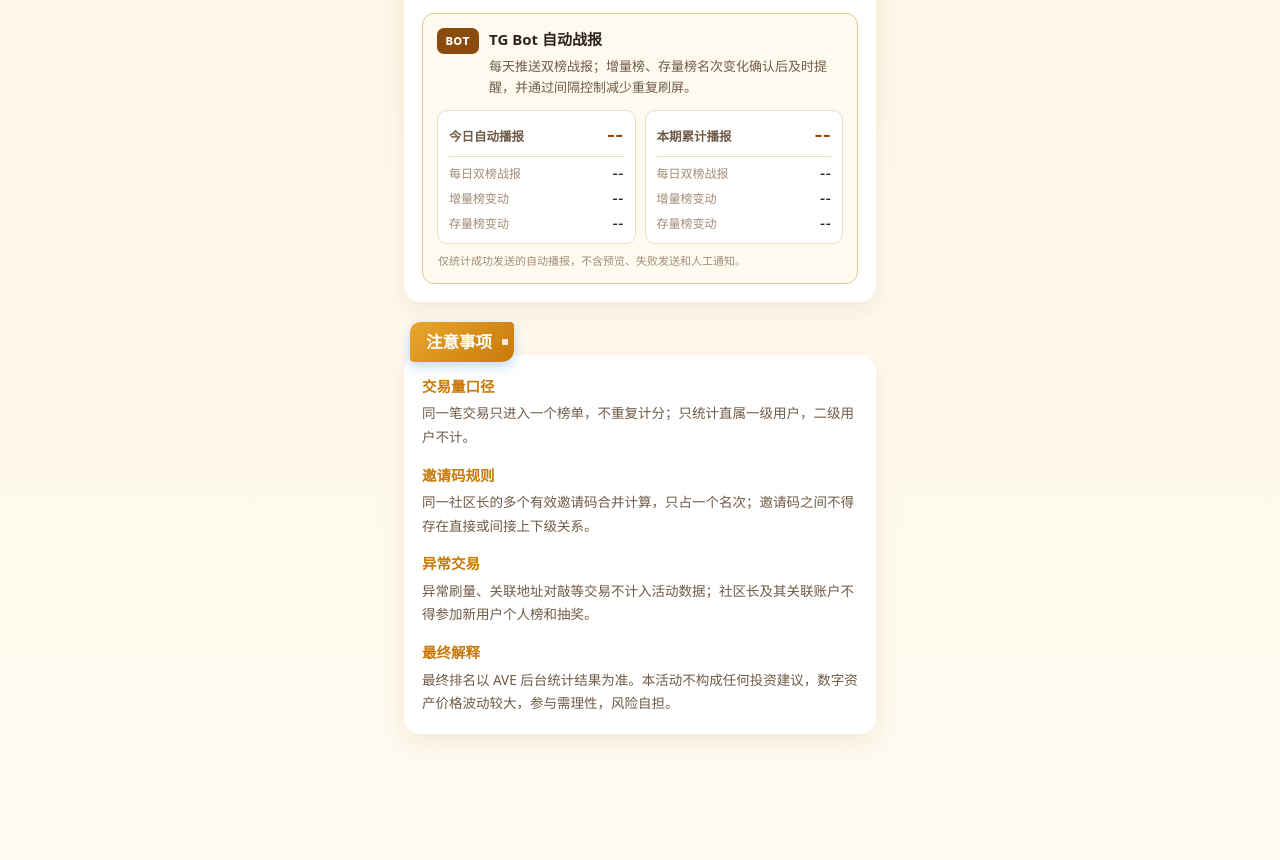
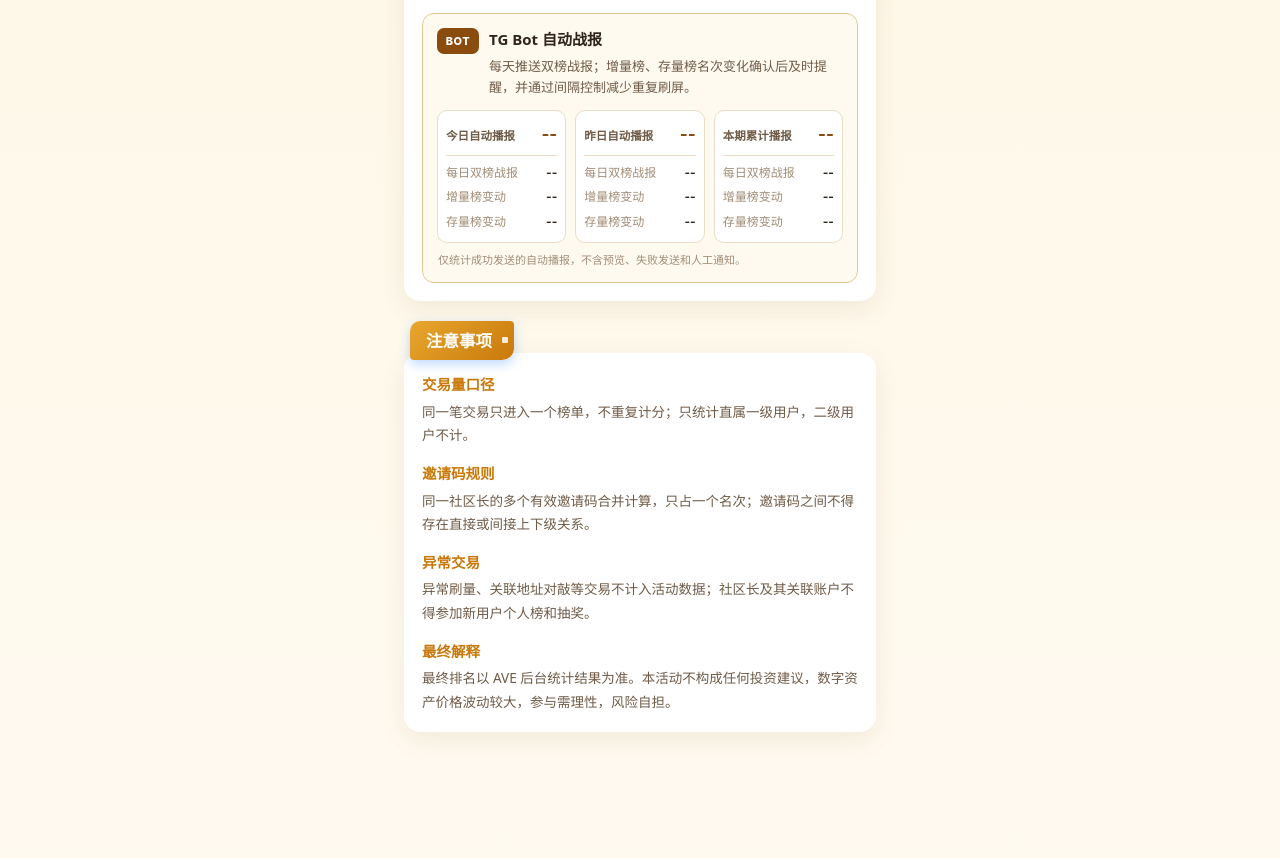
Before and after one commit to newpage001/test_page, a plain HTML site: page index.html in a window 1280 px wide. Shown: the part 4108-4968 px from the top of the page. Drawn offline with Linux system fonts and the light colour scheme; no server answers.

Commit message:
Show yesterday bot broadcasts

```diff
--- a/index.html
+++ b/index.html
@@ -357,16 +357,16 @@
     border-radius:7px; background:var(--blue-deep); color:#fff; font-family:var(--num); font-size:11px; font-weight:800; letter-spacing:.05em}
   .botIntro h4{margin:0; color:var(--ink); font-size:15px}
   .botIntro p{margin:4px 0 0; color:var(--ink2); font-size:13px; line-height:1.65}
-  .botStats{display:grid; grid-template-columns:repeat(2,minmax(0,1fr)); gap:9px; margin-top:12px}
-  .botStat{padding:10px 11px; border:1px solid var(--line); border-radius:10px; background:#fff}
-  .botStatHead{display:flex; align-items:baseline; justify-content:space-between; gap:8px; padding-bottom:7px;
-    border-bottom:1px solid var(--line); color:var(--ink2); font-size:12.5px; font-weight:800}
-  .botStatHead b{color:var(--blue-deep); font-family:var(--num); font-size:18px}
+  .botStats{display:grid; grid-template-columns:repeat(3,minmax(0,1fr)); gap:9px; margin-top:12px}
+  .botStat{padding:10px 8px; border:1px solid var(--line); border-radius:10px; background:#fff}
+  .botStatHead{display:flex; align-items:baseline; justify-content:space-between; gap:4px; padding-bottom:7px;
+    border-bottom:1px solid var(--line); color:var(--ink2); font-size:11.5px; font-weight:800; white-space:nowrap}
+  .botStatHead b{color:var(--blue-deep); font-family:var(--num); font-size:17px}
   .botStat dl{display:grid; grid-template-columns:1fr auto; gap:6px 10px; margin:8px 0 0; font-size:12px}
   .botStat dt{color:var(--muted)}
   .botStat dd{margin:0; color:var(--ink); font-family:var(--num); font-weight:700}
   .botFoot{margin:8px 1px 0; color:var(--muted); font-size:11px; line-height:1.55}
-  @media(max-width:400px){.botStats{grid-template-columns:1fr}}
+  @media(max-width:620px){.botStats{grid-template-columns:1fr}}
   /* 待切换窗口提示 */
   .pend{padding:26px 14px; text-align:center}
   .pend .big{font-size:15px; font-weight:800; color:var(--ink2)}
@@ -673,6 +673,10 @@
             <dl><dt>每日双榜战报</dt><dd id="botTodayDaily">--</dd><dt>增量榜变动</dt><dd id="botTodayInc">--</dd><dt>存量榜变动</dt><dd id="botTodayStock">--</dd></dl>
           </div>
           <div class="botStat">
+            <div class="botStatHead"><span>昨日自动播报</span><b id="botYesterdayTotal">--</b></div>
+            <dl><dt>每日双榜战报</dt><dd id="botYesterdayDaily">--</dd><dt>增量榜变动</dt><dd id="botYesterdayInc">--</dd><dt>存量榜变动</dt><dd id="botYesterdayStock">--</dd></dl>
+          </div>
+          <div class="botStat">
             <div class="botStatHead"><span>本期累计播报</span><b id="botCampaignTotal">--</b></div>
             <dl><dt>每日双榜战报</dt><dd id="botCampaignDaily">--</dd><dt>增量榜变动</dt><dd id="botCampaignInc">--</dd><dt>存量榜变动</dt><dd id="botCampaignStock">--</dd></dl>
           </div>
@@ -836,11 +840,15 @@
   }
   function renderBotStats(){
     var s=DATA&&DATA.botStats;
-    if(!s||!s.today||!s.campaign) return;
+    if(!s||!s.today||!s.yesterday||!s.campaign) return;
     $("botTodayTotal").textContent=s.today.total+" 条";
     $("botTodayDaily").textContent=s.today.daily;
     $("botTodayInc").textContent=s.today.increment;
     $("botTodayStock").textContent=s.today.stock;
+    $("botYesterdayTotal").textContent=s.yesterday.total+" 条";
+    $("botYesterdayDaily").textContent=s.yesterday.daily;
+    $("botYesterdayInc").textContent=s.yesterday.increment;
+    $("botYesterdayStock").textContent=s.yesterday.stock;
     $("botCampaignTotal").textContent=s.campaign.total+" 条";
     $("botCampaignDaily").textContent=s.campaign.daily;
     $("botCampaignInc").textContent=s.campaign.increment;
```
